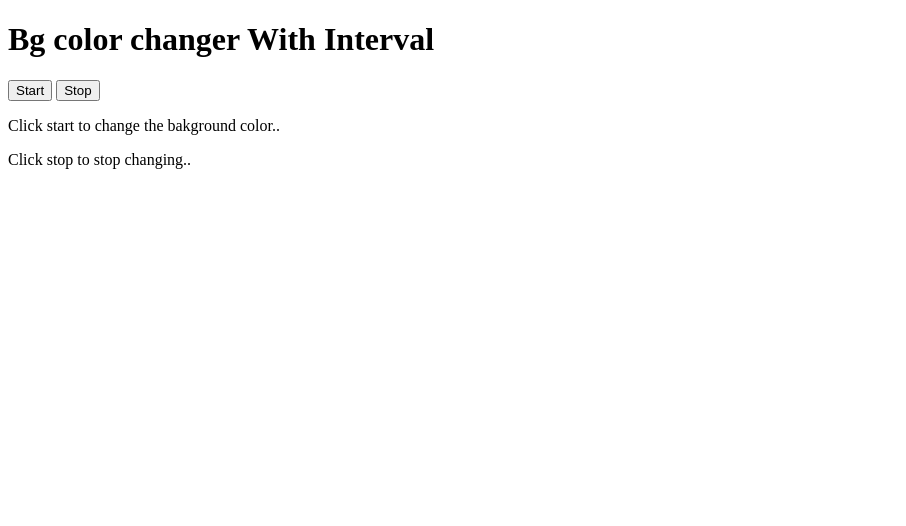
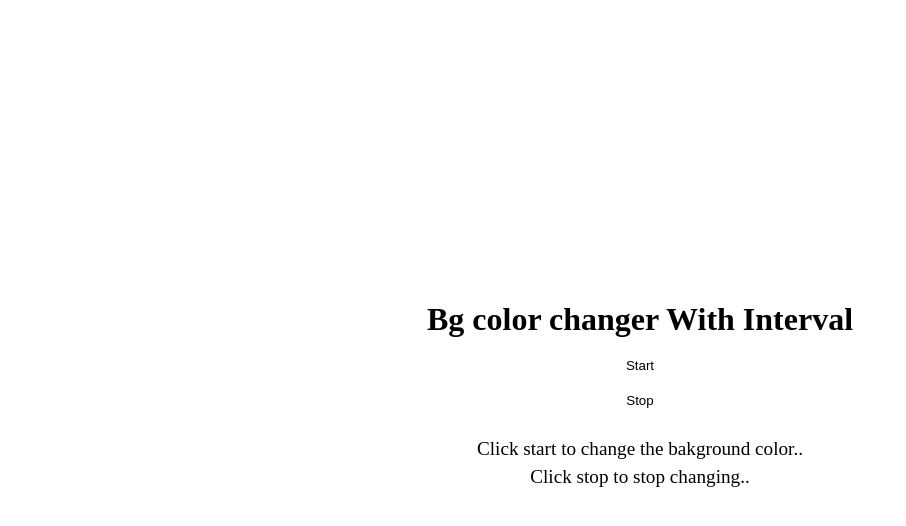
Before and after one commit to faizakashaf/Interval-background-Changer, a plain HTML site: page index.html in a window 1280 px wide. Shown: the whole page, without its empty margins (0-906 px from the left). Drawn offline with Linux system fonts and the light colour scheme.

Commit message:
added some styling to the html

```diff
--- a/index.html
+++ b/index.html
@@ -5,12 +5,16 @@
     <meta charset="UTF-8">
     <meta name="viewport" content="width=device-width, initial-scale=1.0">
     <title>Background Color Changer </title>
+    <link rel="stylesheet" href="./style.css">
 </head>
 
 <body>
     <h1>Bg color changer With Interval</h1>
-    <button id="start">Start</button>
-    <button id="stop">Stop</button>
+
+    <button id="start" class="button">Start</button>
+    <button id="stop" class="button">Stop</button>
+
+
     <div class="text">
         <p>Click start to change the bakground color.. </p>
         <p>Click stop to stop changing..</p>
--- /dev/null
+++ b/style.css
@@ -0,0 +1,39 @@
+*{
+    padding: 0;
+    margin: 0;
+    box-sizing: border-box;
+}
+body{
+    display: flex;
+    flex-direction: column;
+    justify-content: center;
+    align-items: center;
+    min-height: 100vh;
+}
+h1{
+    margin-bottom: 15px;
+}
+#start, #stop{
+    background-color: #b6b1b1;
+    width: 80px;
+    border-radius: 8px;
+    padding: 5px;
+   background-color: #fff;
+   margin-bottom: 10px;
+   cursor: pointer;
+   text-align: center;
+   border: none;
+}
+.button:hover{
+    box-shadow: 0 2px 5px rgba(0, 0, 0, 0.5);
+}
+
+.text{
+    margin: 15px auto;
+    gap: 5px;
+    text-align: center;
+    font-size:1.2rem;
+}
+.text , p{
+    margin-bottom: 6px;
+}
```
